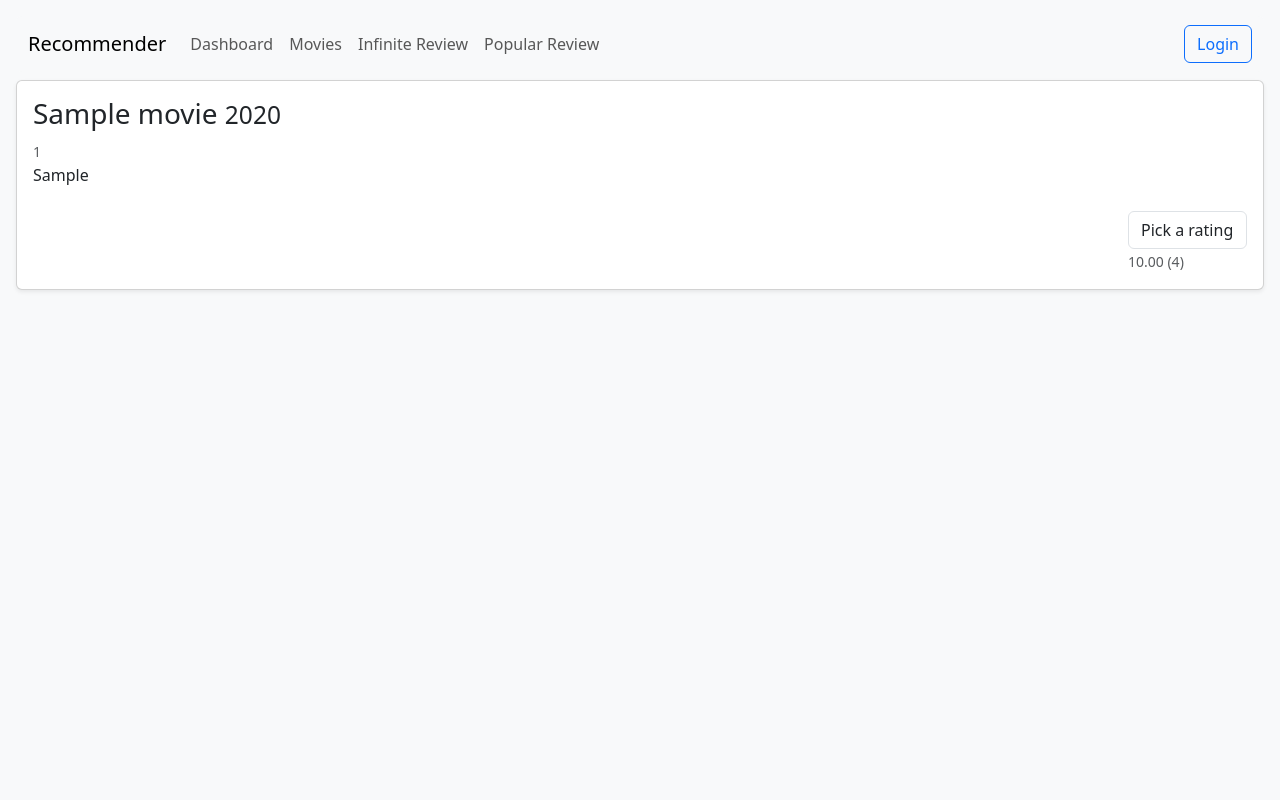
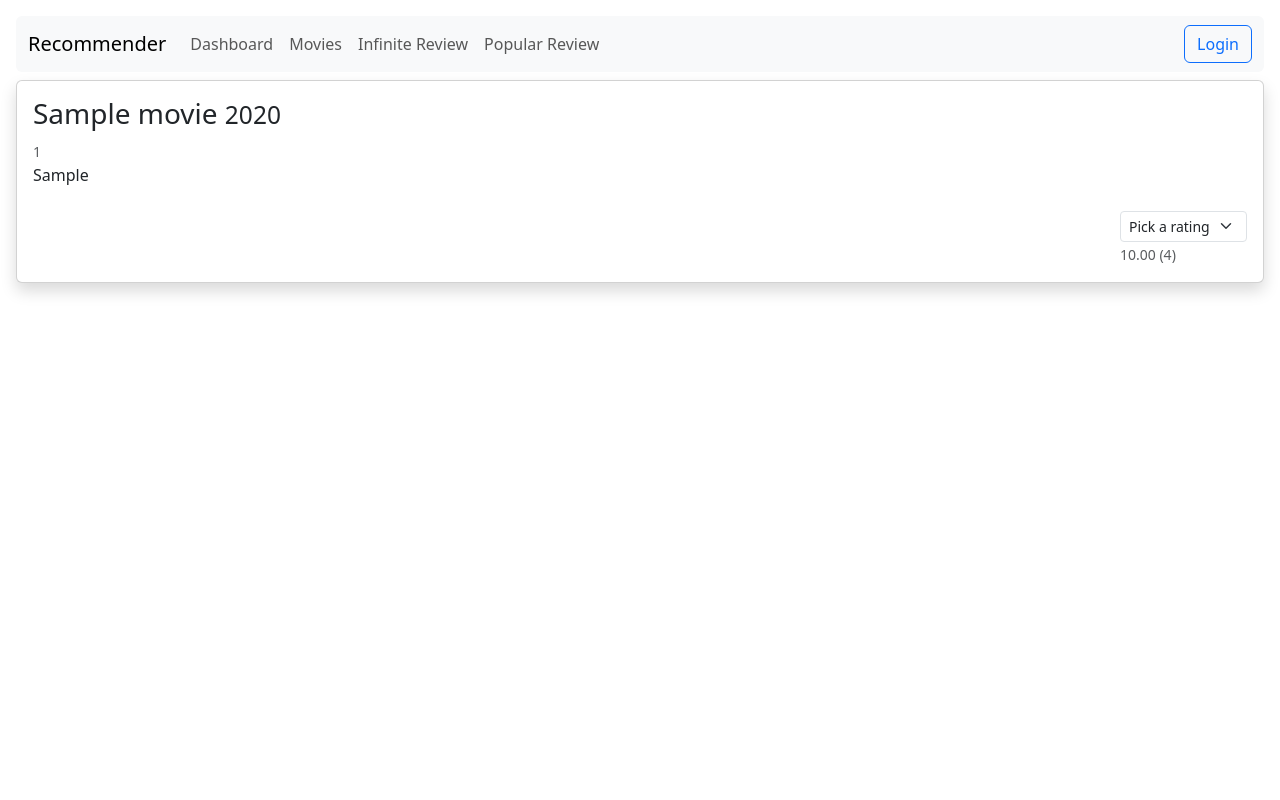
Before and after one commit to William-Fernandes252/movie-recommender, a Django app: page /movies/1/ in a window 1280 px wide. Run offline with Django 5.2, Linux system fonts and the light colour scheme; tables that the repository leaves empty hold one stand-in row (values such as "Sample post"); parts of the project's set-up code (start-up, migrations or seed data) failed here and were passed over; some libraries are stand-ins or nearby versions.

Commit message:
feat: change background styling and implement infinite scroll in movies list views

```diff
--- a/src/dashboard/templates/dashboard/index.html
+++ b/src/dashboard/templates/dashboard/index.html
@@ -1,8 +1,8 @@
 {% extends "index.html" %}
 {% block content %}
     <div class="row my-2">
-        <div class="col-md-2 me-auto">
-            <h1>Welcome Back</h1>
+        <div class="col-md-3 m-2 me-auto">
+            <h1>Welcome Back {{ request.user.first_name }}</h1>
         </div>
     </div>
     <div class="row row-cols-1 row-cols-sm-2 row-cols-md-3 g-3"
--- a/src/dashboard/views.py
+++ b/src/dashboard/views.py
@@ -4,12 +4,14 @@ from django.contrib.auth.mixins import LoginRequiredMixin
 from django.contrib.contenttypes.models import ContentType
 from django.db.models.query import QuerySet
 from django.views.generic import ListView
+
 from movies.models import Movie
 from suggestions.models import Suggestion
 
 
-class IndexView(ListView, LoginRequiredMixin):
+class IndexView(LoginRequiredMixin, ListView):
     template_name = "dashboard/index.html"
+    paginate_by = 100
 
     def get_queryset(self) -> QuerySet[Any]:
         suggestions_queryset = Suggestion.objects.filter(
--- a/src/movies/templates/movies/movie_list.html
+++ b/src/movies/templates/movies/movie_list.html
@@ -14,5 +14,7 @@
         </div>
     </div>
     <div class="row row-cols-1 row-cols-sm-2 row-cols-md-3 g-3 pb-3"
-         id="target-list-change">{% include "movies/partials/movie_rows.html" with object_list=object_list %}</div>
+         id="target-list-change">
+        {% include "movies/partials/movie_rows.html" with object_list=object_list page_obj=page_obj %}
+    </div>
 {% endblock content %}
--- a/src/movies/templates/movies/partials/movie_card.html
+++ b/src/movies/templates/movies/partials/movie_card.html
@@ -1,6 +1,6 @@
 {% load get_dict_val %}
 {% with user_ratings|get_dict_val:object.id as current_rating %}
-    <div class="card shadow-sm">
+    <div class="card shadow">
         <div class="card-body">
             <h3>
                 {{ object.title }}
--- a/src/ratings/templates/ratings/partials/rating_choices.html
+++ b/src/ratings/templates/ratings/partials/rating_choices.html
@@ -3,7 +3,7 @@
       hx-target="find .success">
     <div class="success"></div>
     {% if object_id %}<input type="hidden" value="{{ object_id }}" name="object_id" />{% endif %}
-    <select name="value" class="form-control">
+    <select name="value" class="form-select form-select-sm">
         {% for choice in rating_choices %}
             {% if not choice %}
                 <option disabled selected>Pick a rating</option>
--- a/src/templates/index.html
+++ b/src/templates/index.html
@@ -15,8 +15,7 @@
         {% block extra_head %}
         {% endblock extra_head %}
     </head>
-    <body class="bg-light vh-100 p-3"
-          hx-headers='{"X-CSRFToken": "{{ csrf_token }}"}'>
+    <body class="vh-100 p-3" hx-headers='{"X-CSRFToken": "{{ csrf_token }}"}'>
         {% include "partials/messages.html" %}
         {% include "partials/navbar.html" %}
         {% block body %}
```
Also changed, not shown: src/movies/templates/movies/partials/movie_rows.html (+10 -1 lines).
